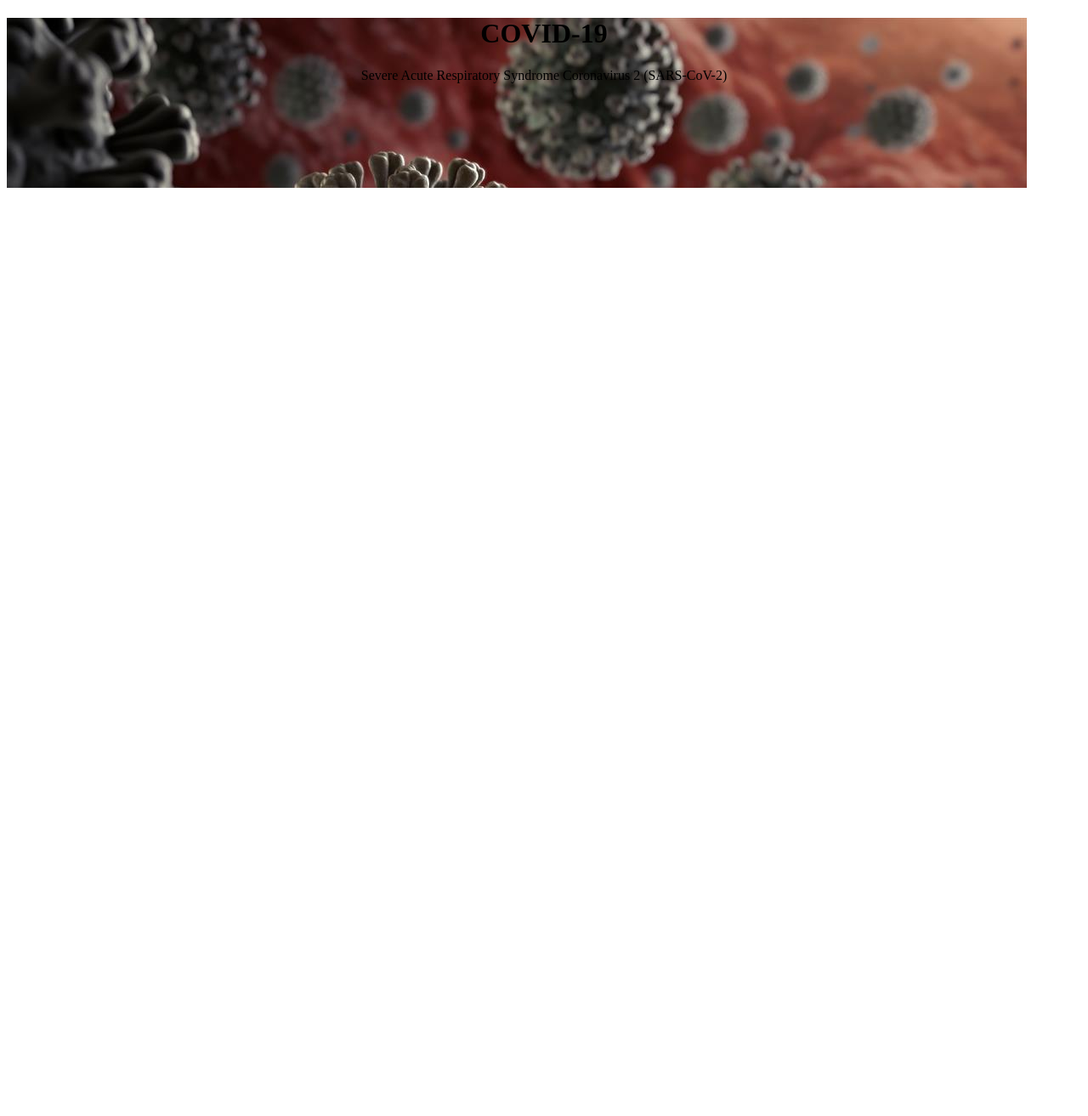
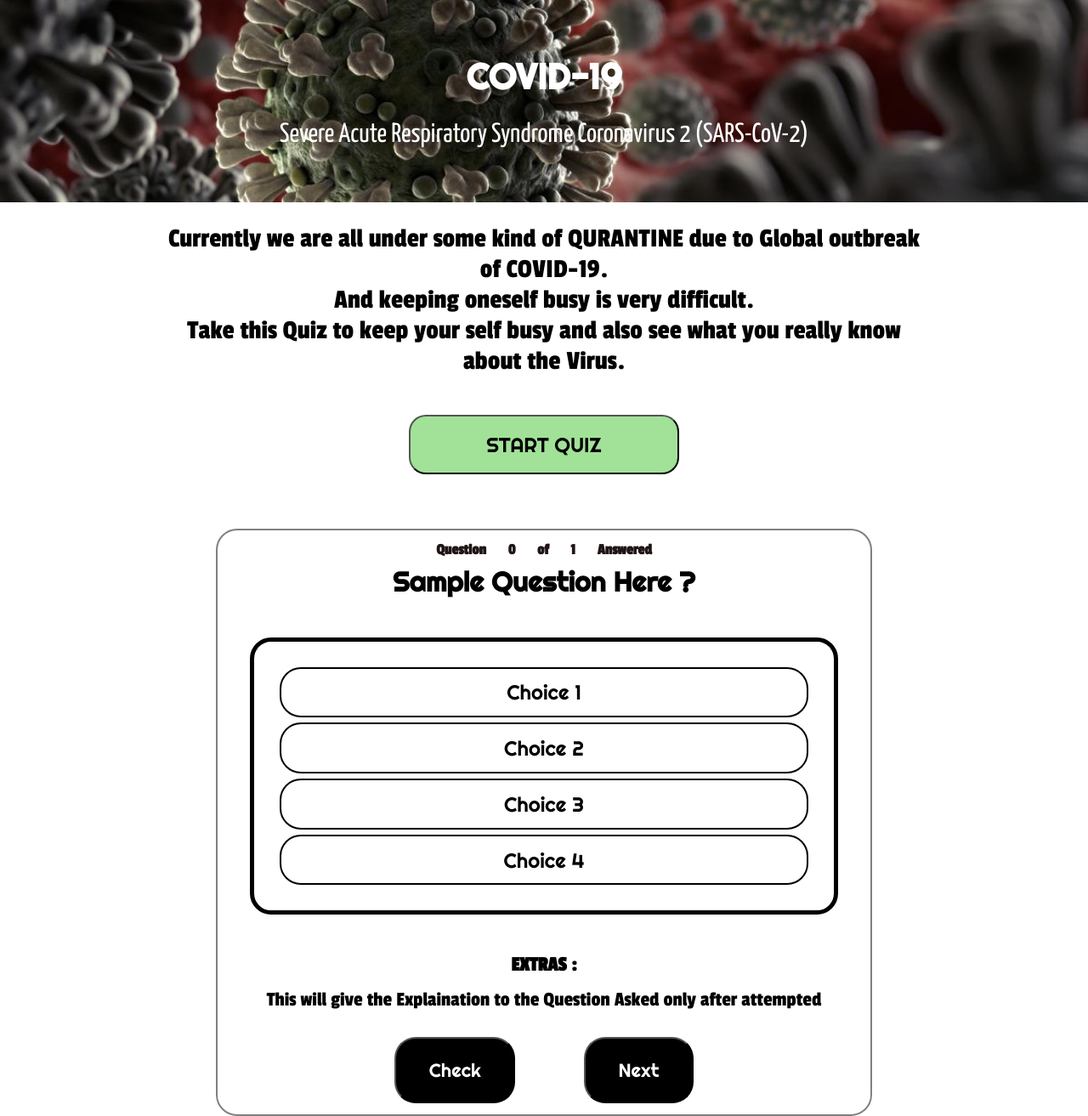
Before and after one commit to Tabeed-H/Covid19-Quiz, a plain HTML site: page index.html in a window 1280 px wide. Shown: the whole page at 85% size. Before the commit the page ends 800 px from the top, so only its background shows below. Drawn offline with Linux system fonts and the light colour scheme.

Commit message:
Page Structure Completed

```diff
--- a/assets/index.css
+++ b/assets/index.css
@@ -1,15 +1,111 @@
+body , html{
+    margin: 0;
+    padding: 0;
+}
+* {
+     margin: 0;
+     padding : 0;
+}
 #header{
     width: 100%;
-    height: 200px;
-    margin: auto;
     background-image: url(images/image1.jpg);
     background-repeat: no-repeat;
+    background-size: cover;
+    background-position: center;
+    margin-top: 0;
 }
 .heading{
     text-align: center;
+    color: white;
+    padding-top: 5%;
+    font-family : Righteous;
+    font-size: 42px;
 }
 .sub-heading{
     text-align: center;
+    color: white;
+    font-family: Yanone Kaffeesatz;
+    font-size: 32px;
+    padding-top: 2%;
+    padding-bottom: 5%;
+}
+#About{
+    padding-top: 2%;
+    width: 70%;
+    text-align: center;
+    margin: 0 auto;
+    font-family: Passion One;
+    font-size: 32px;
+    display: block;
+}
+#startbtn{
+    font-family: Righteous;
+    font-size: 24px;
+    padding: 2% 10% 2% 10%;
+    border-radius: 20px;
+    margin-top: 5%;
+    background-color: rgb(161, 226, 152);
+}
+.start-btn{
+    display: block;
+}
+#questions{
+    display: block;
+    width: 60%;
+    margin: 0 auto;
+    margin-top: 5%;
+    text-align: center;
+    padding-top: 1%;
+    padding-bottom: 1%;
+    border: solid 2px grey;
+    border-radius: 25px;
+}
+#questionCounter h3{
+    font-size: 18px;
+    color: rgb(32, 21, 21);
+    font-family: Passion One;
+    word-spacing: 22px;
+}
+#getQuestions{
+    padding: 2% 0 3% 0;
+    font-family: Righteous;
+    padding: 1%;
+}
+#optionBank{
+    border: solid 5px #000;
+    margin: 5%;
+    padding: 3%;
+    border-radius: 25px;
+}
+.choices{
+    border: solid 2px black;
+    font-family: Righteous;
+    font-size: 24px;
+    padding: 2%;
+    margin: 1%;
+    border-radius: 25px;
+}
+.explained{
+    font-size: 24px;
+    font-family: Passion One;
+    padding: 1%;
+}
+#buttons{
+    margin-top: 3%;
+}
+.btn{
+    padding: 3% 5% 3% 5%;
+    color: white;
+    background-color: #000;
+    font-size: 22px;
+    font-family: Righteous;
+    border-radius: 25px;
+}
+#check{
+    margin-right: 5%;
+}
+#next{
+    margin-left: 5%;
 }
 
 
@@ -19,14 +115,27 @@
 
 
 
-
-
-
-
-
-
 @media screen and (max-width: 600px) {
-    .header-image{
-        height: 100px;
+    .heading{
+        font-size: 32px;
+    }
+    .sub-heading{
+        font-size: 28px;
+        padding-top: 7%;
+        padding-bottom: 7%;
+    }
+    #About{
+        font-size: 24px;
+        padding-top: 5%;
+    }
+    #startbtn{
+        font-size: 20px;
+        margin-top: 10%;
+    }
+    #questions{
+        width: 90%;
+    }
+    .btn{
+        font-size: 18px;
     }
   }
--- a/index.html
+++ b/index.html
@@ -11,6 +11,48 @@
         <h1 class="heading">COVID-19</h1>
         <p class="sub-heading">Severe Acute Respiratory Syndrome Coronavirus 2 (SARS-CoV-2)</p>
     </div>
+    <div id="About">
+        <div id="paragraph">
+            <p>
+                Currently we are all under some kind of <span class="higlight">QURANTINE</span> due to Global outbreak of COVID-19.<br>
+                And keeping oneself busy is very difficult. <br>
+                Take this Quiz to keep your self busy and also see what you really know about the Virus.
+            </p>
+        </div>
+        <div class="start-btn">
+            <button id="startbtn">
+                START QUIZ
+            </button>
+        </div>
+    </div>
+    <div id="questions">
+        <div id="questionCounter">
+            <h3>
+                Question <span id="presentQuestion">0</span> of <span id="totalQuestions">1</span> Answered
+            </h3>
+        </div>
+        <div id="questionBank">
+            <h1 id="getQuestions">
+                Sample Question Here ?
+            </h1>
+        </div>
+        <div id="optionBank">
+            <div class="choices" id="A" onclick="checkAnswer('A')">Choice 1</div>
+            <div class="choices" id="B" onclick="checkAnswer('B')">Choice 2</div>
+            <div class="choices" id="C" onclick="checkAnswer('C')">Choice 3</div>
+            <div class="choices" id="D" onclick="checkAnswer('D')">Choice 4</div>
+        </div>
+        <div id="explaination">
+            <h1 class="explained">EXTRAS :</h1>
+            <p class="explained">
+                This will give the Explaination to the Question Asked only after attempted
+            </p>
+        </div>
+        <div id="buttons">
+            <button id="check" class="btn">Check</button>
+            <button id="next" class="btn">Next</button>
+        </div>
+    </div>
     <script src="./assets/main.js" type="text/js"></script>
 </body>
 </html>
```
